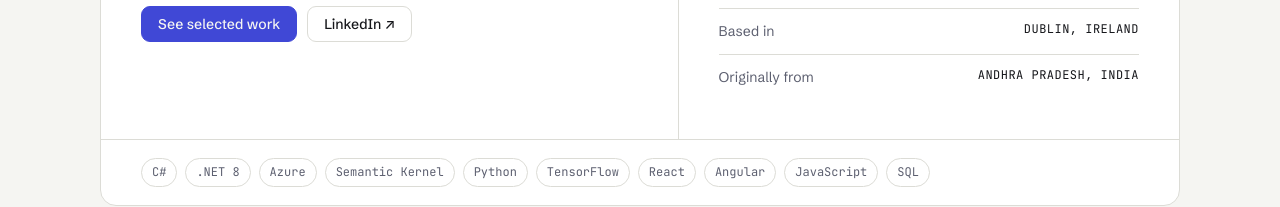
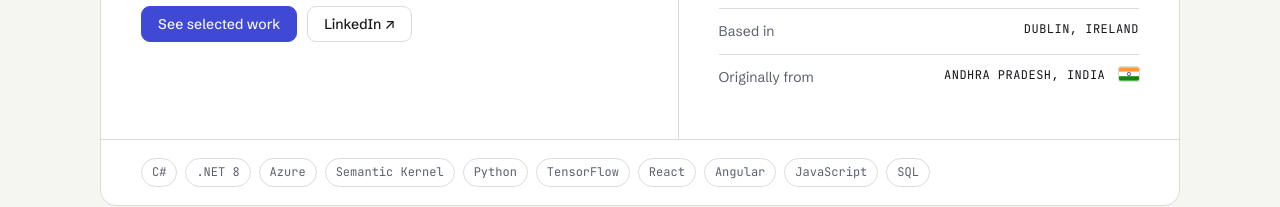
Before and after one commit to bhargavkoya/bhargavkoya, a plain HTML site: page index.html in a window 1280 px wide. Shown: the part 749-956 px from the top of the page. Drawn offline with Linux system fonts and the light colour scheme; no server answers.

Commit message:
Add India flag next to Originally from
Co-Authored-By: Claude Sonnet 5.5 <noreply@anthropic.com>

```diff
--- a/index.html
+++ b/index.html
@@ -86,6 +86,7 @@ h1 em{font-style:normal;color:var(--accent)}
 .facts dt{color:var(--muted)}
 .facts dd{margin:0;text-align:right;font-family:var(--mono);font-size:12px;letter-spacing:.04em;text-transform:uppercase}
 .facts dd a{color:var(--accent);text-decoration:none}
+.facts dd .flag{display:inline-block;vertical-align:-2px;margin-left:6px;border-radius:2px;box-shadow:0 0 0 1px var(--line)}
 .facts dd.good{color:var(--good)}
 .stack{display:flex;flex-wrap:wrap;gap:8px;padding:18px clamp(20px,4vw,40px);border-top:1px solid var(--line)}
 .chip{font-family:var(--mono);font-size:12px;padding:4px 10px;border-radius:999px;border:1px solid var(--line);color:var(--muted)}
@@ -239,7 +240,7 @@ footer{padding:28px 0 48px;display:flex;justify-content:space-between;gap:12px;f
           <div class="row"><dt>Public repositories</dt><dd><a id="gh-count" href="https://github.com/bhargavkoya">44 on GitHub ↗</a></dd></div>
           <div class="row"><dt>Writing</dt><dd><a href="https://medium.com/@bhargavkoya56">Medium ↗</a></dd></div>
           <div class="row"><dt>Based in</dt><dd>Dublin, Ireland</dd></div>
-          <div class="row"><dt>Originally from</dt><dd>Andhra Pradesh, India</dd></div>
+          <div class="row"><dt>Originally from</dt><dd>Andhra Pradesh, India <svg class="flag" viewBox="0 0 24 16" width="20" height="14" role="img" aria-label="Flag of India"><rect width="24" height="5.34" fill="#FF9933"/><rect y="5.33" width="24" height="5.34" fill="#fff"/><rect y="10.66" width="24" height="5.34" fill="#138808"/><circle cx="12" cy="8" r="2.1" fill="none" stroke="#000080" stroke-width=".7"/><circle cx="12" cy="8" r=".5" fill="#000080"/></svg></dd></div>
         </dl>
       </div>
     </div>
```
